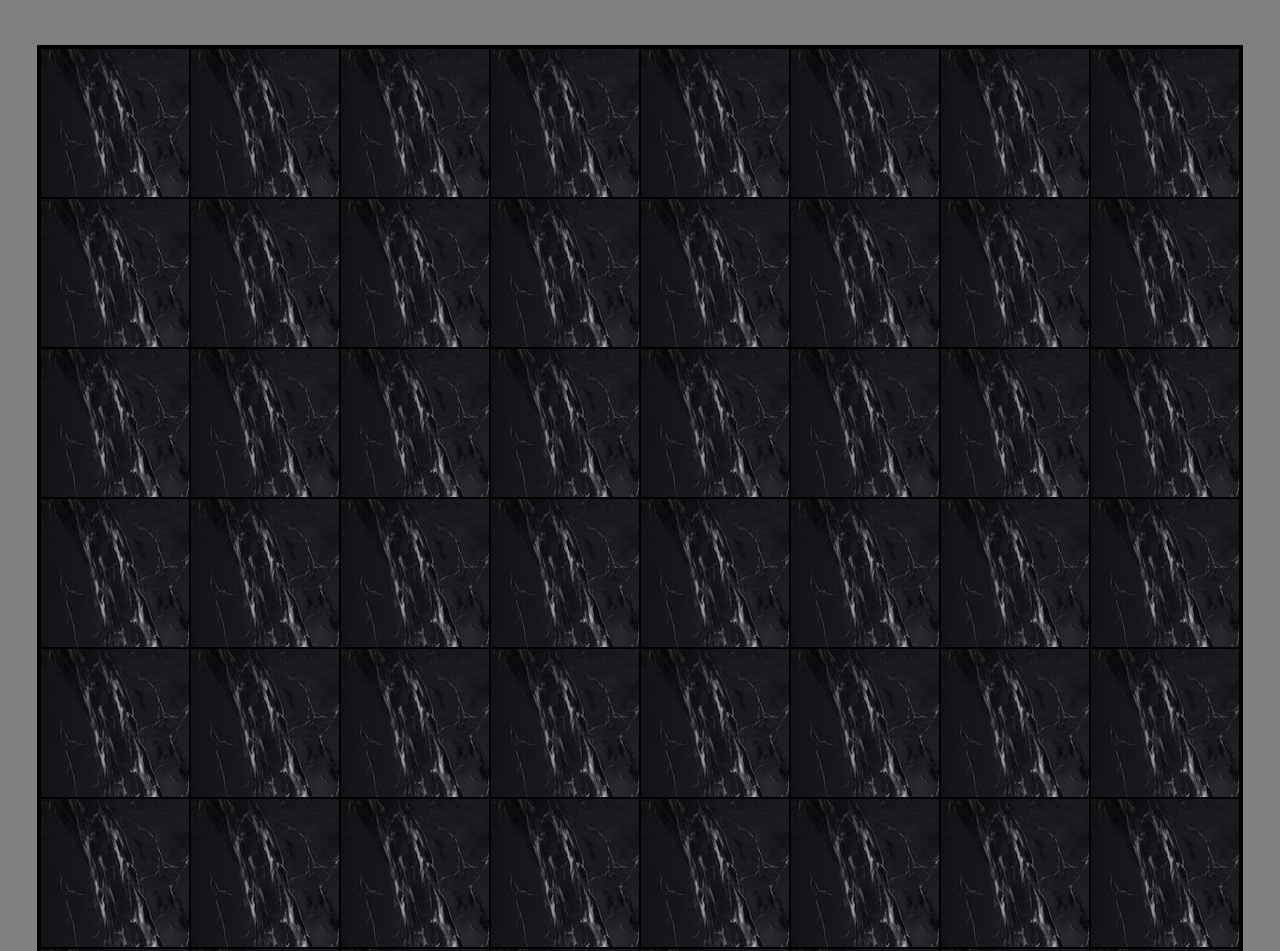
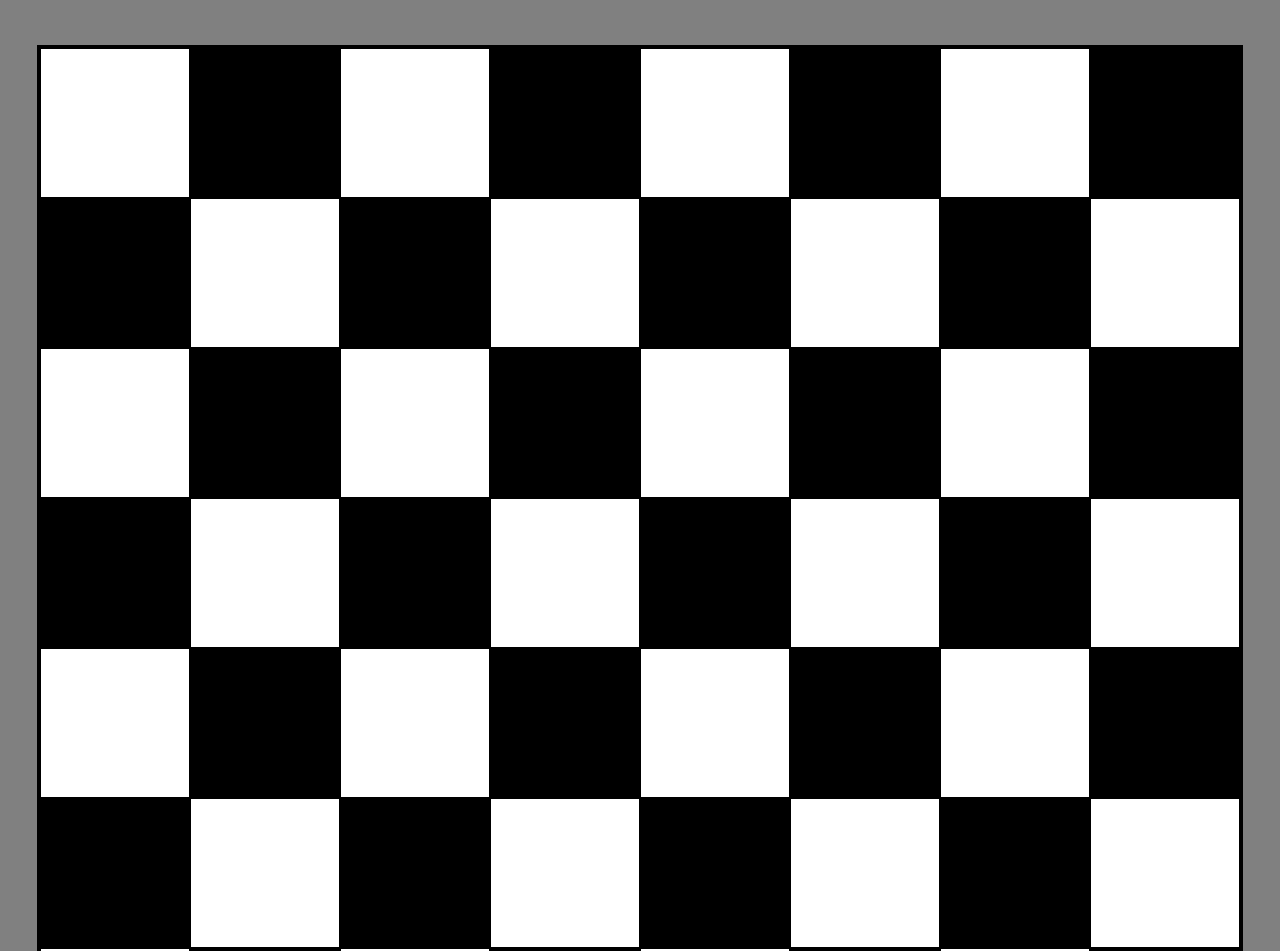
Before and after one commit to Ci2297/Project_Chess, a plain HTML site: page index.html in a window 1280 px wide. Shown: the top 951 px of the page. Drawn offline with Linux system fonts and the light colour scheme.

Commit message:
Update style.css
Rimosso background image

```diff
--- a/style.css
+++ b/style.css
@@ -21,7 +21,6 @@ body {
     width: 150px;
     height: 150px;
     border: 1px solid;
-    background-image: url(/img/nero.png);
     background-color: white;
 }
 .b {
```
